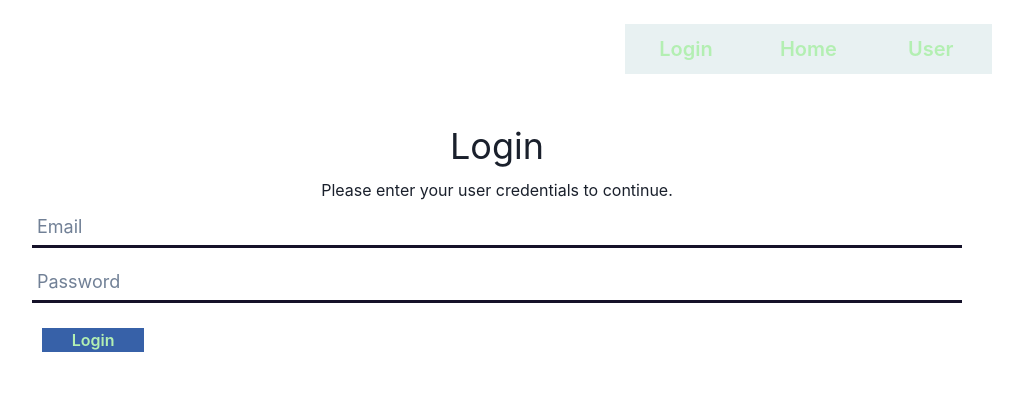
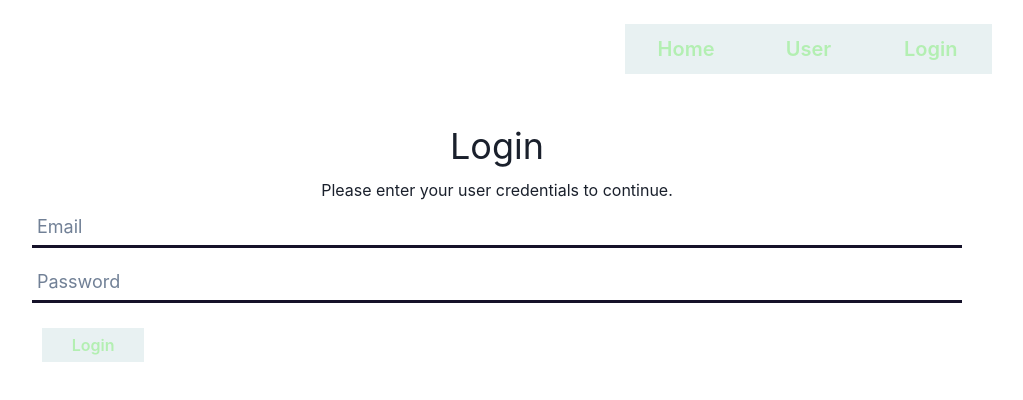
Before and after one commit to kevinkraiss/mern-project-03, a React (Create React App) app in the folder client/: page / in a window 1280 px wide. Shown: the top 400 px of the page, without its empty margins (143-1166 px from the left). Built offline with nearby package versions, Linux system fonts and the light colour scheme.

Commit message:
adds login rdr

```diff
--- a/client/src/App.css
+++ b/client/src/App.css
@@ -35,6 +35,10 @@ nav {
   font-size: 20px;
   list-style-type: none;
   display: flex;
+}
+
+.navActive {
+  background-color: var(--textColor);
 }
 
 ul {
@@ -84,8 +88,9 @@ form {
 }
 
 #login-form button {
-  background-color: var(--secondary);
+  background-color: var(--bgColor);
   border-radius: 0;
+  padding: 5px;
 }
 
 input, select {
--- a/client/src/App.js
+++ b/client/src/App.js
@@ -5,10 +5,6 @@ import { ApolloClient, createHttpLink, InMemoryCache, ApolloProvider } from '@ap
 import { setContext } from '@apollo/client/link/context'
 import { useState } from 'react'
 import Auth from './utils/auth'
-
-// import Home from './pages/home'
-// import User from './pages/user'
-// import Login from './pages/login'
 
 import Container from './components/Container'
 import Page from './components/page'
@@ -35,15 +31,13 @@ const client = new ApolloClient({
   cache: new InMemoryCache()
 })
 
+const pageNames = ['Home', 'User', 'Login']
+
 function App() {
 
-  const [pages] = useState([
-    {name: 'Login'},
-    {name: 'Home'},
-    {name: 'User'}
-  ])
 
-  const [currentPage, setCurrentPage] = useState(pages[0])
+
+  const [currentPage, setCurrentPage] = useState(pageNames)
 
   return (
     <ChakraProvider>
@@ -52,13 +46,16 @@ function App() {
 
         <Container>
         <Nav
-          pages={pages}
+          pages={pageNames}
           setCurrentPage={setCurrentPage}
           currentPage={currentPage}
           />
 
         <main>
-            <Page currentPage={currentPage}></Page>
+            <Page
+              currentPage={currentPage}
+              setCurrentPage={setCurrentPage}
+            ></Page>
         </main>
           </Container>
 
--- a/client/src/components/nav.js
+++ b/client/src/components/nav.js
@@ -1,6 +1,9 @@
 import { useEffect } from 'react'
+import auth from '../utils/auth'
+import Auth from '../utils/auth'
 
 const Nav = props => {
+    const loggedIn = Auth.loggedIn()
 
     const {
         pages = [],
@@ -9,25 +12,44 @@ const Nav = props => {
     } = props
 
     useEffect(() => {
-        document.title = currentPage.name
+        document.title = currentPage
     }, [currentPage])
+
     return (
         <nav>
             <ul className='flex-row'>
-                {pages.map((Page) => (
+                {pages
+                    .filter((page) => {
+                        return page !== 'Login' || !loggedIn
+                    })
+                    .map((page) => (
                         <li
                         className={`${
-                        currentPage.name === Page.name ? 'navActive' : 'navInactive'}`}
-                    key={Page.name}
+                            currentPage === page ? 'navActive' : 'navInactive'}`}
+                        key={page}
                         >
 
                             <button
-                        onClick={() => setCurrentPage(Page)}
+                                onClick={() => setCurrentPage(page)}
                             >
-                        {Page.name}
+                                {page}
                             </button>
                         </li>
-                ))}
+                    ))
+                }
+                {loggedIn && (
+                    <li>
+
+                        <button
+                            onClick={() => {
+                                Auth.logout()
+                                setCurrentPage('Login')
+                            }}
+                        >
+                            Logout
+                        </button>
+                    </li>
+                )}
             </ul>
         </nav>
     )
--- a/client/src/components/page.js
+++ b/client/src/components/page.js
@@ -2,18 +2,16 @@ import Login from '../pages/login'
 import Home from '../pages/home'
 import User from '../pages/user'
 
-function Page({ currentPage }) {
+function Page({ currentPage, setCurrentPage }) {
 
   const renderPage = () => {
-    switch (currentPage.name) {
-      case 'Login':
-        return <Login />;
+    switch (currentPage) {
       case 'Home':
         return <Home />;
       case 'User':
         return <User />;
       default:
-        return <Login />;
+        return <Login setCurrentPage={setCurrentPage} />;
     }
   };
 
--- a/client/src/pages/login.js
+++ b/client/src/pages/login.js
@@ -3,7 +3,7 @@ import { LOGIN } from "../utils/mutations"
 import { useMutation } from "@apollo/client"
 import Auth from '../utils/auth'
 
-const Login = () => {
+const Login = ({setCurrentPage}) => {
   const [email, setEmail] = useState('')
   const [password, setPassword] = useState('')
 
@@ -17,7 +17,9 @@ const Login = () => {
         password,
       }
     })
+    console.log(data)
     Auth.login(data.login.token)
+    setCurrentPage('Home')
   }
 
   return (
--- a/client/src/utils/auth.js
+++ b/client/src/utils/auth.js
@@ -31,16 +31,16 @@ class AuthService {
 
   login(token) {
     localStorage.setItem(lsKey, token)
-    const decoded = decode(token)
-    const { _id } = decoded?.data
+    // const decoded = decode(token)
+    // const { _id } = decoded?.data
+    // window.location.assign(`/user/${_id}`)
 
-    window.location.assign(`/user/${_id}`)
 
   }
 
   logout() {
     localStorage.removeItem(lsKey)
-    window.location.assign(`/`)
+    // window.location.assign(`/`)
   }
 }
 
```
Lines whose indentation alone changed are shown as unchanged.
